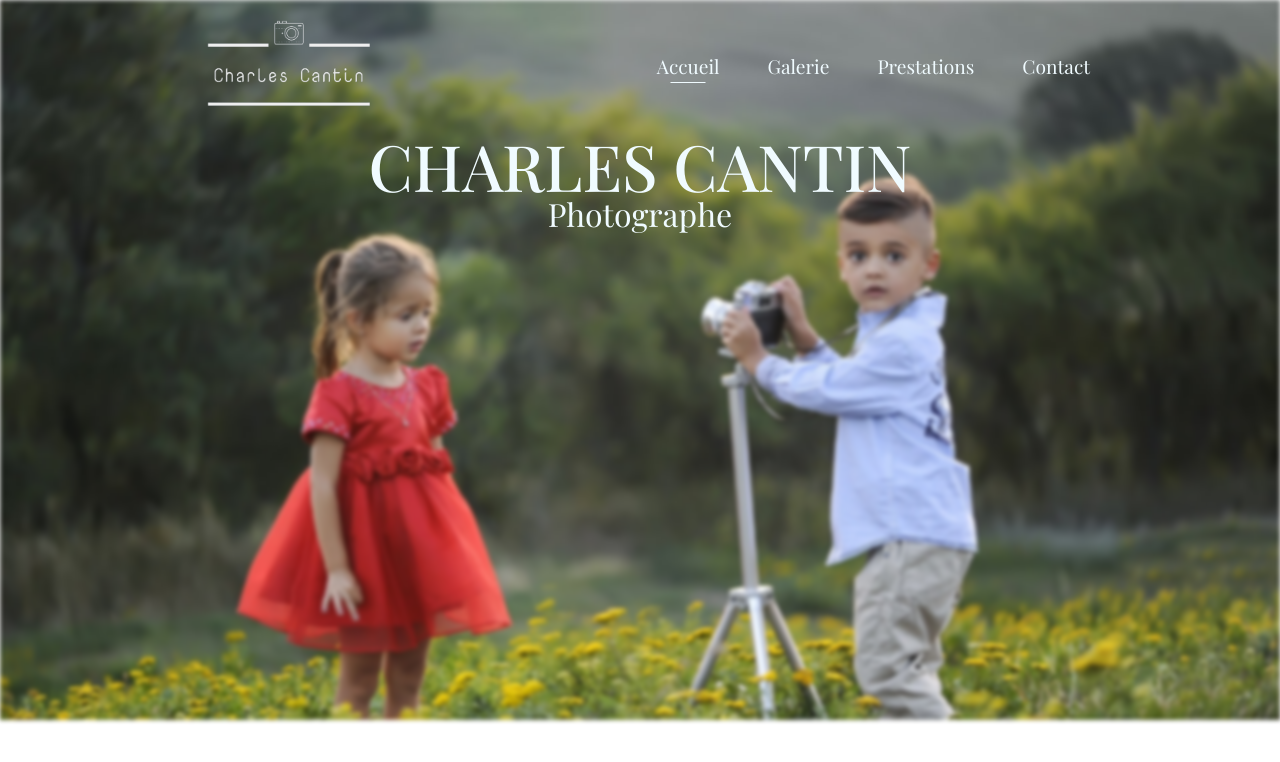
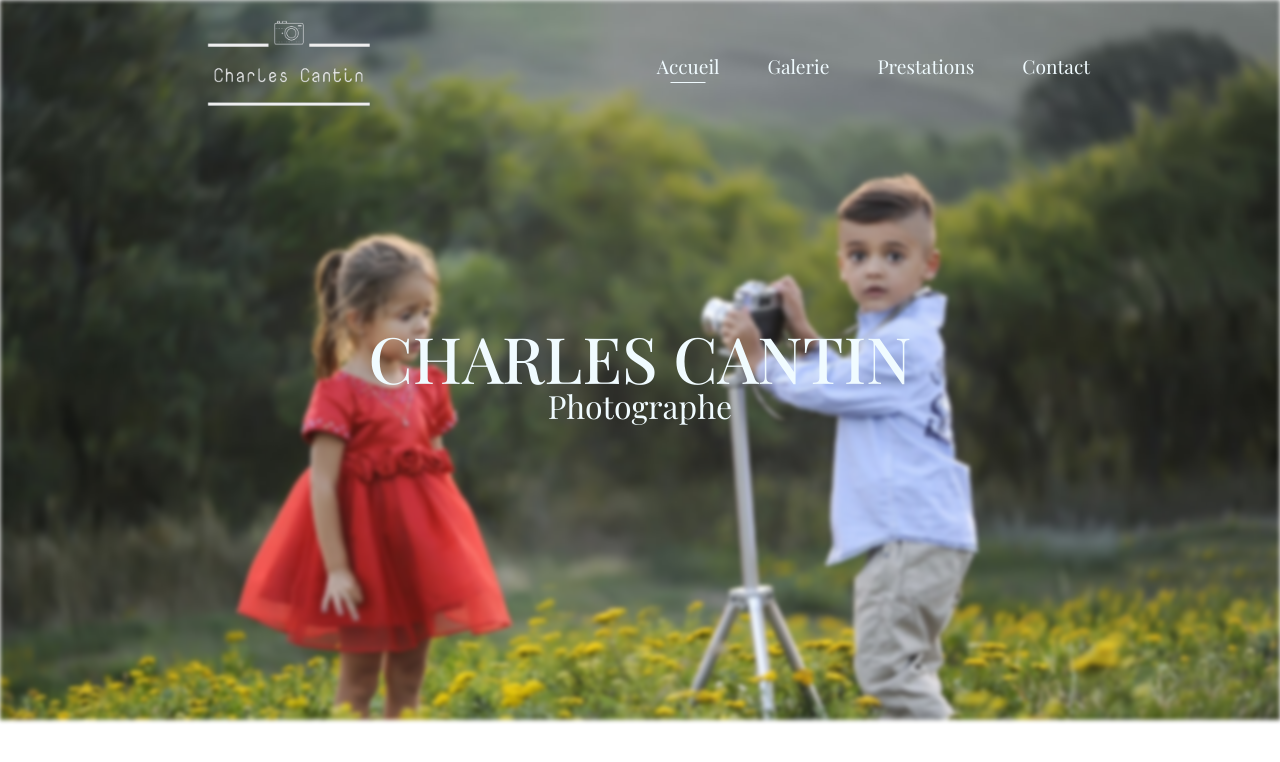
Before and after one commit to Coussecousse/charles-cantin, a React (Create React App) app: page / in a window 1280 px wide. Shown: the top 762 px of the page. Built offline with nearby package versions, Linux system fonts and the light colour scheme.

Commit message:
style: center the title

```diff
--- a/src/containers/Home/Home.js
+++ b/src/containers/Home/Home.js
@@ -6,8 +6,10 @@ export default function Home(){
 
     return(
         <main className={classes.Home}>
-            <h1>{data[0].homeTitle}</h1>
-            <h2>{data[0].sousHomeTitle}</h2>
+            <div className={classes.TitleContainer}>
+                <h1 className={classes.Title}>{data[0].homeTitle}</h1>
+                <h2>{data[0].sousHomeTitle}</h2>
+            </div>
         </main>
     )
 }
--- a/src/containers/Home/Home.module.css
+++ b/src/containers/Home/Home.module.css
@@ -3,5 +3,10 @@
     color: var(--color-secondary);
     width : 100%;
     height : 60vh;
+    display: flex;
+    flex-direction: column;
+}
 
+.TitleContainer {
+    margin: auto;
 }
```
